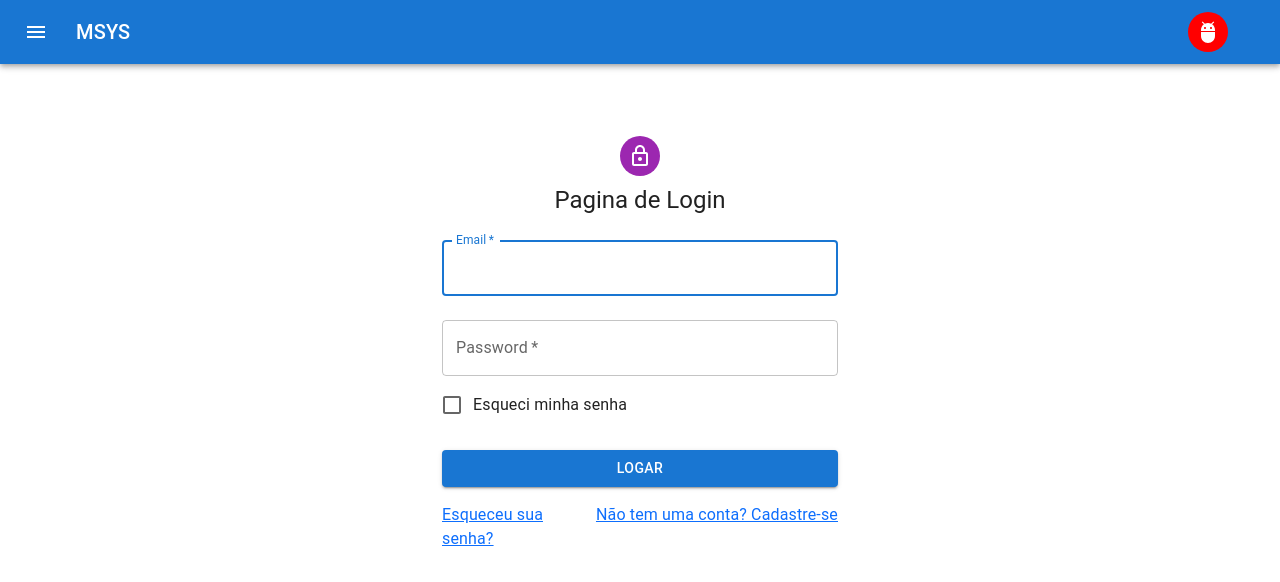
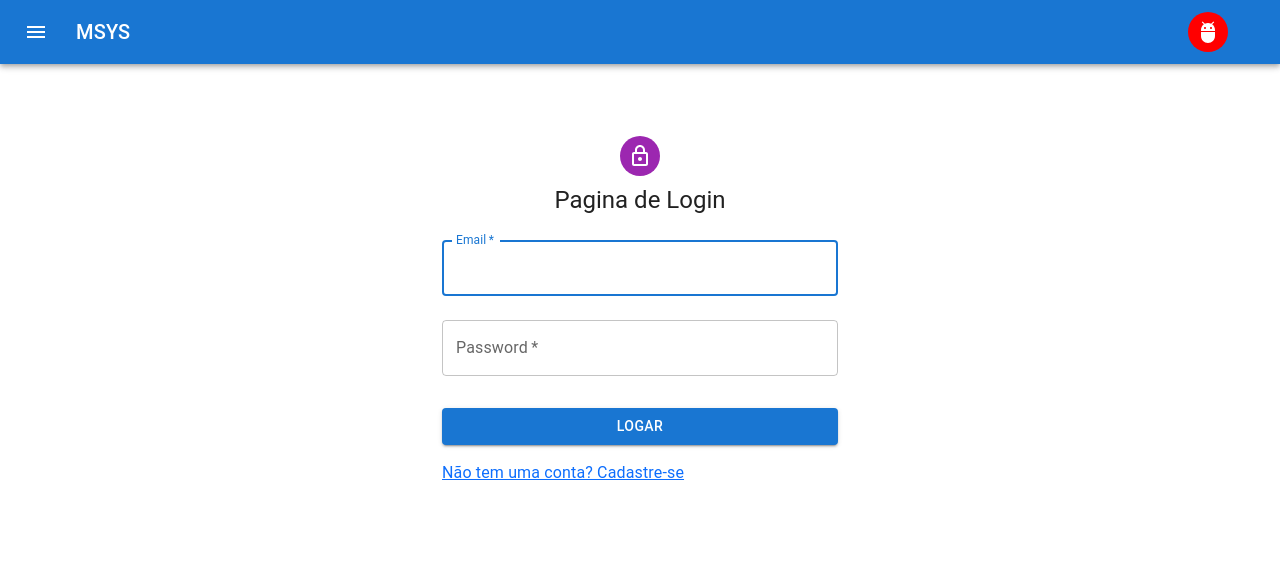
Before and after one commit to vinicius-batista-dev/gerenciamento-cloud, a React (Create React App) app: page /signin in a window 1280 px wide. Shown: the top 582 px of the page. Built offline with nearby package versions, Linux system fonts and the light colour scheme.

Commit message:
removendo esqueci minha senha

```diff
--- a/src/pages/Signin.jsx
+++ b/src/pages/Signin.jsx
@@ -115,10 +115,7 @@
             value={password}
             onChange={(e) => setPassword(e.target.value)}
           />
-          <FormControlLabel
-            control={<Checkbox value="remember" color="primary" />}
-            label="Esqueci minha senha"
-          />
+
           <Button
             type="submit"
             fullWidth
@@ -129,11 +126,7 @@
             Logar
           </Button>
           <Grid container>
-            <Grid item xs>
-              <Link href="#" variant="body2">
-                Esqueceu sua senha?
-              </Link>
-            </Grid>
+
             <Grid item>
               <Link to="/signup" variant="body2">
                 {"Não tem uma conta? Cadastre-se"}
```
